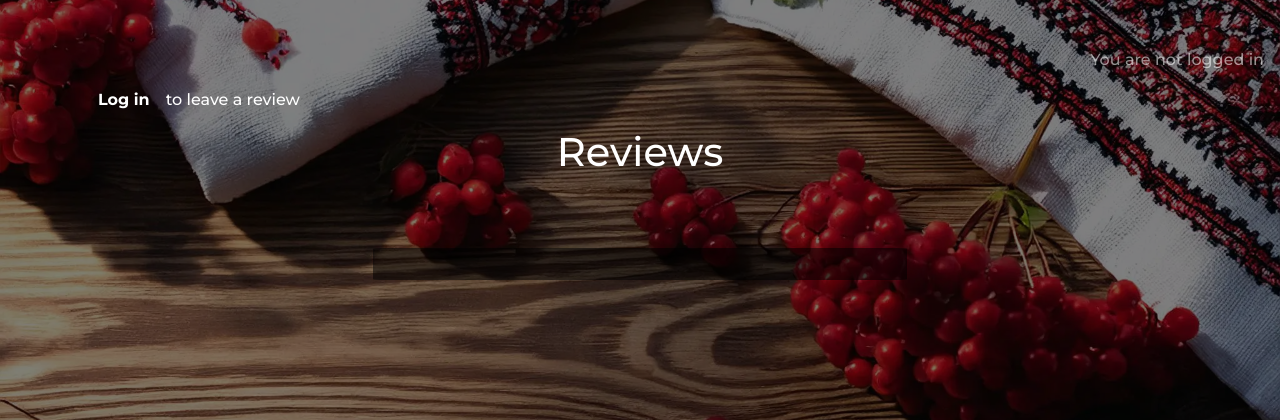
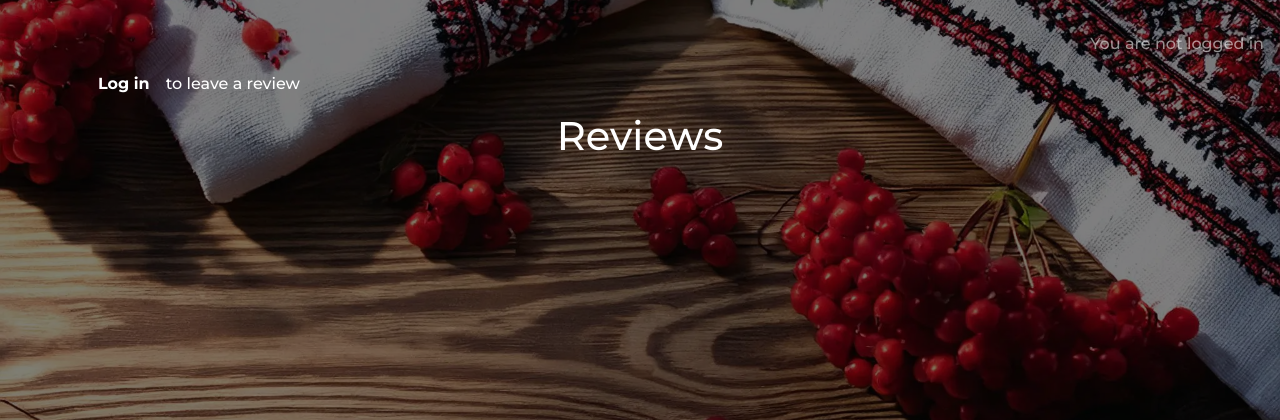
Before and after one commit to Anka-S/hata-na-tata, a Django app: page /reviews/ in a window 1280 px wide. Shown: the part 82-502 px from the top of the page. Run offline with Django 4.2, Linux system fonts and the light colour scheme; data that the repository does not hold is empty; some libraries are stand-ins or nearby versions.

Commit message:
Update margins; make write review block invisible for  the not logged in users

```diff
--- a/menu/templates/menu/menu.html
+++ b/menu/templates/menu/menu.html
@@ -3,7 +3,7 @@
 {% block content %}
 <div class="container-fluid card w-75">
     <div class="row">
-        <div class="col-md-4 offset-md-4 ">
+        <div class="col-md-4 offset-md-4 my-3">
             <h1 class="text-center">MENU</h1>
         </div>
     </div>
--- a/reviews/templates/reviews/reviews.html
+++ b/reviews/templates/reviews/reviews.html
@@ -72,12 +72,12 @@
 </div>
 
 <!-- Creating New Review -->
+{% if user.is_authenticated %}
 <div class="container mt-5">
   <div class="row m-0">
     <div class="col-md-8 col-lg-6 mx-auto">
       <div class="card m-0">
         <div class="card-body" id="write-review">
-          {% if user.is_authenticated %}
           <h3 class="card-title">Leave a review:</h3>
           <p class="opacity">Posting as: {{ user.username }}</p>
           <form id="reviewForm" method="post">
@@ -95,12 +95,13 @@
             {{ review_form.body|as_crispy_field }}
             <button id="submitButton" type="submit" class="btn btn-signup btn-lg">Submit</button>
           </form>
-          {% endif %}
         </div>
       </div>
     </div>
   </div>
 </div>
+{% endif %}
+
 
 <!-- Delete confirmation modal -->
 <div class="modal fade" id="deleteModal" tabindex="-1"
--- a/templates/base.html
+++ b/templates/base.html
@@ -89,11 +89,14 @@
     </div>
 
     <main class="flex-shrink-0 main-bg">
+        <p class="text-end mx-3 opacity">
         {% if user.is_authenticated %}
-        <p class="text-end m-3 opacity">You are logged in as {{ user }} </p>
+        You are logged in as {{ user }}
         {% else %}
-        <p class="text-end m-3 opacity">You are not logged in </p>
+        You are not logged in
         {% endif %}
+    </p>
+
 
         {% block content %}
         <!-- Content Goes here -->
```
